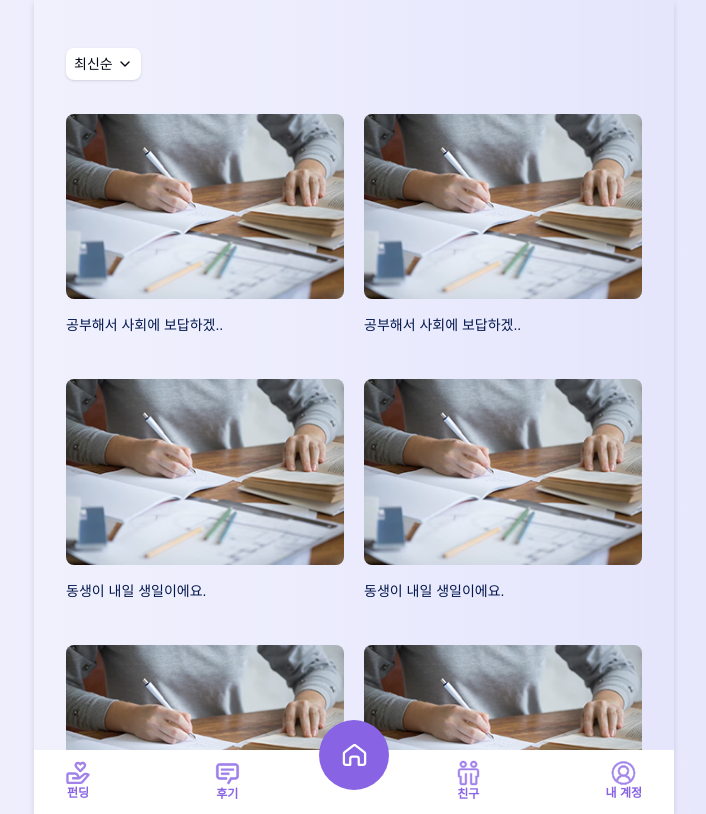
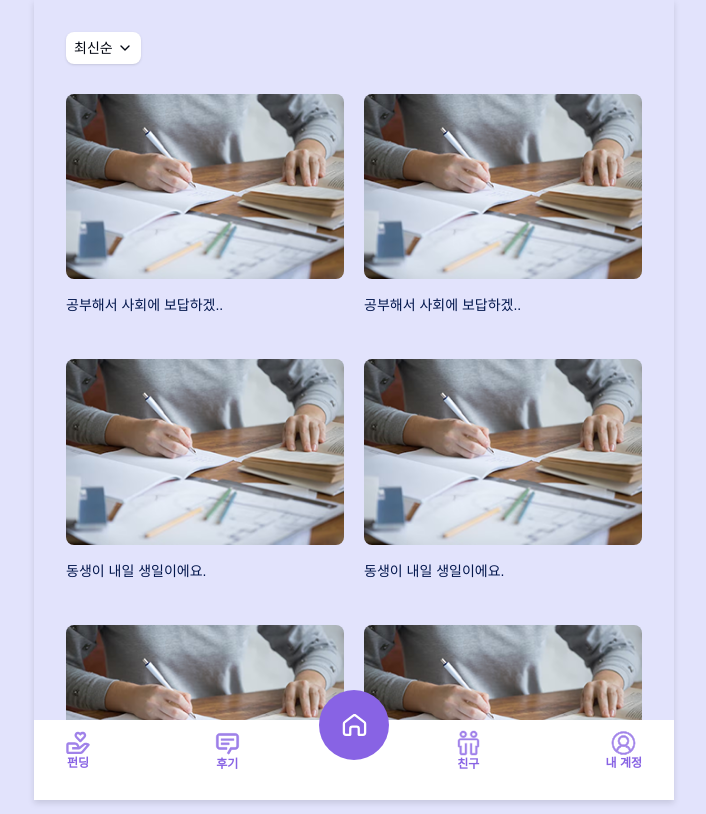
Before and after one commit to 2025-Advanced-Capstone-Chaeum/FE, a Next.js app: page /review in a window 1280 px wide. Shown: the whole page, without its empty margins (286-992 px from the left). Built offline with nearby package versions, Linux system fonts and the light colour scheme; a web font is replaced by a local one.

Commit message:
refactor: 전체 레이아웃 상단으로 배치 및 배경 그라데이션 제거

```diff
--- a/src/app/(funding)/funding/page.tsx
+++ b/src/app/(funding)/funding/page.tsx
@@ -5,7 +5,7 @@ import NavigateToWriteButton from "@/components/funding/NavigateToWriteButton";
 
 export default function FundingListPage() {
   return (
-    <div className="flex min-h-screen flex-col px-8 py-17 relative">
+    <div className="flex min-h-screen flex-col px-8 py-10 relative">
       {/* Filter dropdown */}
       <FilterButtons />
 
--- a/src/app/(profile)/profile/page.tsx
+++ b/src/app/(profile)/profile/page.tsx
@@ -8,6 +8,7 @@ import { myDonationList } from "@/lib/myDonationList";
 import MyDonationList from "@/components/profile/MyDonationList";
 
 export default function DonatorProfilePage() {
+
   return (
     <>
       <div className="flex pl-6">
--- a/src/app/(profile)/profile/recipient/register/page.tsx
+++ b/src/app/(profile)/profile/recipient/register/page.tsx
@@ -31,7 +31,7 @@ const RecipientRegisterPage = () => {
   return (
     <>
     <BackButton />
-    <div className="flex flex-col h-screen items-center gap-11 py-15 text-secondary">
+    <div className="flex flex-col h-screen items-center gap-11 py-10 text-secondary">
       <span className="text-[26px]">수혜자 등록</span>
       <div className="flex flex-col w-[80%] h-[50vh] rounded-2xl bg-white gap-8 p-12 text-sm">
         <div>
--- a/src/app/(review)/review/page.tsx
+++ b/src/app/(review)/review/page.tsx
@@ -4,8 +4,8 @@ import ReviewCard from "@/components/funding/ReviewCard";
 
 export default function ReviewListPage() {
   return (
-    <div className="flex min-h-screen flex-col px-8 py-17 relative">
-      <div className="absolute top-[6vh] flex">
+    <div className="flex min-h-screen flex-col px-8 py-12 relative">
+      <div className="absolute top-[4vh] flex">
         <button className={StButton}>
           최신순 <ChevronDown className="h-4 w-4" />
         </button>
--- a/src/app/alarm/page.tsx
+++ b/src/app/alarm/page.tsx
@@ -10,7 +10,7 @@ export default function AlarmPage() {
 
   return (
     <>
-      <BackButton />
+      <BackButton>알림</BackButton>
       <div className="flex justify-center items-center pt-10">
         <div className="h-full overflow-y-scroll pl-8 pr-6 space-y-6 scrollbar-none">
           {sortedAlarmList.map((alarmData) => {
--- a/src/app/globals.css
+++ b/src/app/globals.css
@@ -35,11 +35,6 @@
   html,
   body {
     background-color: var(--color-background);
-    background-image: linear-gradient(
-      to right,
-      var(--color-white-50),
-      var(--color-white-0)
-    );
   }
 
   body {
--- a/src/components/BackButton.tsx
+++ b/src/components/BackButton.tsx
@@ -11,7 +11,7 @@ interface BackButtonProps {
 const BackButton: React.FC<BackButtonProps> = ({ children }) => {
   const router = useRouter();
   return (
-    <div className="pl-3 pt-8 flex items-center space-x-2">
+    <div className="pl-3 pt-4 flex items-center space-x-2">
       <button onClick={() => router.back()} className="cursor-pointer">
         <Image
           src={"/assets/icons/back.svg"}
--- a/src/components/funding/FilterButton.tsx
+++ b/src/components/funding/FilterButton.tsx
@@ -3,7 +3,7 @@ import React from "react";
 
 const FilterButtons = () => {
   return (
-    <div className="absolute top-[8vh] flex gap-2">
+    <div className="absolute top-[4vh] flex gap-2">
       <button className={StButton}>
         최신순 <ChevronDown className="h-4 w-4" />
       </button>
--- a/src/components/main/TopMenu.tsx
+++ b/src/components/main/TopMenu.tsx
@@ -7,7 +7,7 @@ import Link from "next/link";
 const TopMenu = () => {
   return (
     <div className="flex-none">
-      <div className="flex justify-end h-[2.5rem] pt-6 pr-5">
+      <div className="flex justify-end h-[2.5rem] pt-2 pr-5">
         <Link href={"/about"}>
           <Image
             className="cursor-pointer"
@@ -18,7 +18,7 @@ const TopMenu = () => {
           />
         </Link>
       </div>
-      <div className="flex pt-3 px-7 sm:pt-3 sm:px-10 md:pt-5 md:px-16 justify-between">
+      <div className="flex px-7 sm:pt-3 sm:px-10 md:pt-5 md:px-16 justify-between">
         {menuItems.map((item) => (
           <Link key={item.id} href={`/${item.alt.toLowerCase()}`}>
             <div className="flex flex-col items-center gap-2" key={item.id}>
--- a/src/components/ui/NavigationBar.tsx
+++ b/src/components/ui/NavigationBar.tsx
@@ -52,7 +52,7 @@ const NavigationBar = () => {
   };
 
   return (
-    <div className="w-full h-[4rem] fixed bottom-0 bg-white">
+    <div className="w-full h-[5rem] fixed bottom-0 bg-white">
       <div
         className="absolute top-[5px] left-1/2 transform -translate-x-1/2 -translate-y-1/2 w-[70px] h-[70px] rounded-full flex items-center justify-center cursor-pointer bg-primary"
         onClick={() => handleMenuClick(0, "/")}>
```
